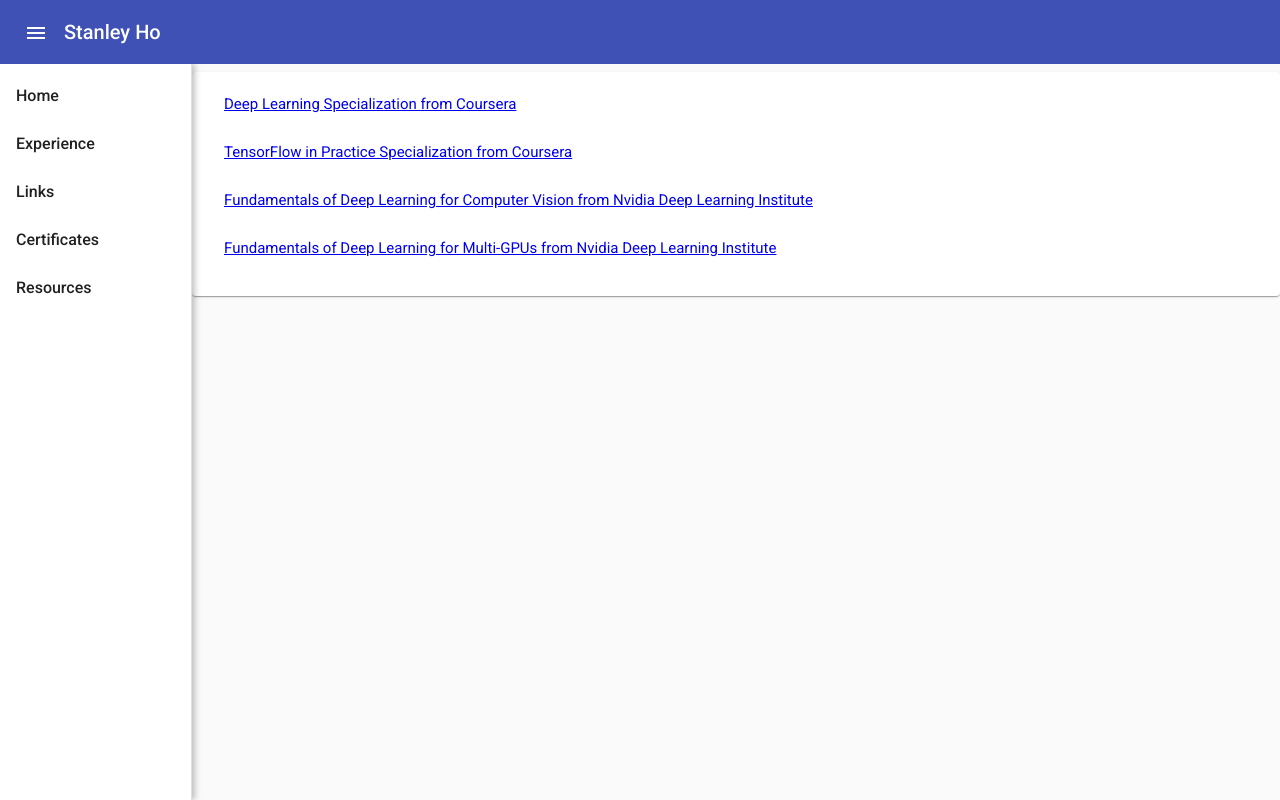
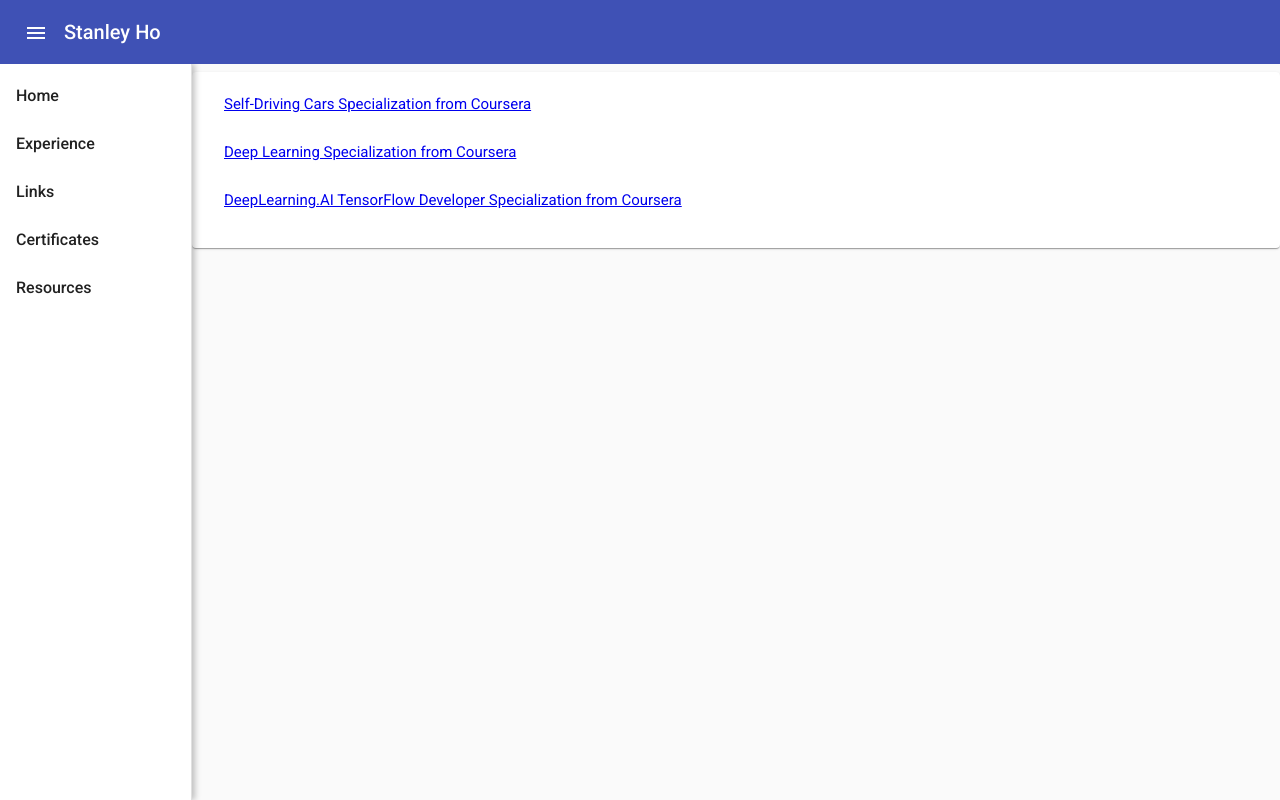
Before and after one commit to stanleyycho/my-site, an Angular app: page /certs in a window 1280 px wide. Built offline with nearby package versions, Linux system fonts and the light colour scheme.

Commit message:
Updated AV certificate.

```diff
--- a/src/app/my-certificates/my-certificates.component.ts
+++ b/src/app/my-certificates/my-certificates.component.ts
@@ -11,23 +11,18 @@
   certs: Certificate[] = [
     {
       org: 'Coursera',
+      name: 'Self-Driving Cars Specialization',
+      url: 'https://www.coursera.org/account/accomplishments/specialization/certificate/RYQDK344QS3P'
+    },
+    {
+      org: 'Coursera',
       name: 'Deep Learning Specialization',
       url: 'https://www.coursera.org/account/accomplishments/specialization/G8TS8APA3NK6'
     },
     {
       org: 'Coursera',
-      name: 'TensorFlow in Practice Specialization',
+      name: 'DeepLearning.AI TensorFlow Developer Specialization',
       url: 'https://www.coursera.org/account/accomplishments/specialization/ACYMK9U2ARYZ'
-    },
-    {
-      org: 'Nvidia Deep Learning Institute',
-      name: 'Fundamentals of Deep Learning for Computer Vision',
-      url: 'https://courses.nvidia.com/certificates/10618440429c46c0bc46c373f2da0508'
-    },
-    {
-      org: 'Nvidia Deep Learning Institute',
-      name: 'Fundamentals of Deep Learning for Multi-GPUs',
-      url: 'https://courses.nvidia.com/certificates/dd09267473514e19b7a6a197992e90d8'
     },
   ];
 
--- a/src/app/my-home/my-home.component.html
+++ b/src/app/my-home/my-home.component.html
@@ -1,9 +1,10 @@
 <mat-card>
   <mat-card-content>
     <p class="mat-subheading-2">
-      I'm an engineer interested in software engineering related to computer vision.
-      I work at <a href="https://www.deepmap.ai/">Deepmap</a> and build High-Definition
-      map solutions for autonomous vehicles.
+      I'm a software engineer working in Autonomous Vehicle industry, specifically,
+      in high definition mapping for autonomous vehicles.
+      Currently, I work at <a href="https://www.nvidia.com/">Nvidia</a>.
+      Previously at <a href="https://www.deepmap.ai/">Deepmap</a>, which was acquired by Nvidia.
       Before that, I worked at <a href="https://www.roche.com/">Roche</a>, where I built
       platform and algorithms for Pathology image analysis and developed machine learning
       pipeline for data labeling and model training.
--- a/src/app/my-projects/my-projects.component.ts
+++ b/src/app/my-projects/my-projects.component.ts
@@ -11,11 +11,16 @@
 
   workExperiences: WorkExperience[] = [
     {
-      companyName: "Deepmap",
-      briefSummary: "Contributed to on-board software for building high-definition maps for autonomous vehicles.",
+      companyName: "Nvidia",
+      briefSummary: "Contributed to on-board data collection and fleet management software for building high-definition maps for autonomous vehicles.",
       projects: [
-        { name: 'Data Collection', description: 'Developed data collection coverage analysis feature in C++, which scales up mapping capacity, and mentored interns in the project.' },
-        { name: 'Benchmark', description: 'Built benchmark framework in Python for on-board map change detection service.' },
+      ]
+    },
+    {
+      companyName: "Deepmap (acquired by Nvidia)",
+      briefSummary: "Contributed to on-board softwares for building high-definition maps for autonomous vehicles.",
+      projects: [
+        { name: 'Data Collection and Fleet Management', description: 'Developed fleet management on-board softwares in C++, which scales up mapping capacity, and mentored interns in the project.' },
       ]
     },
     {
```
